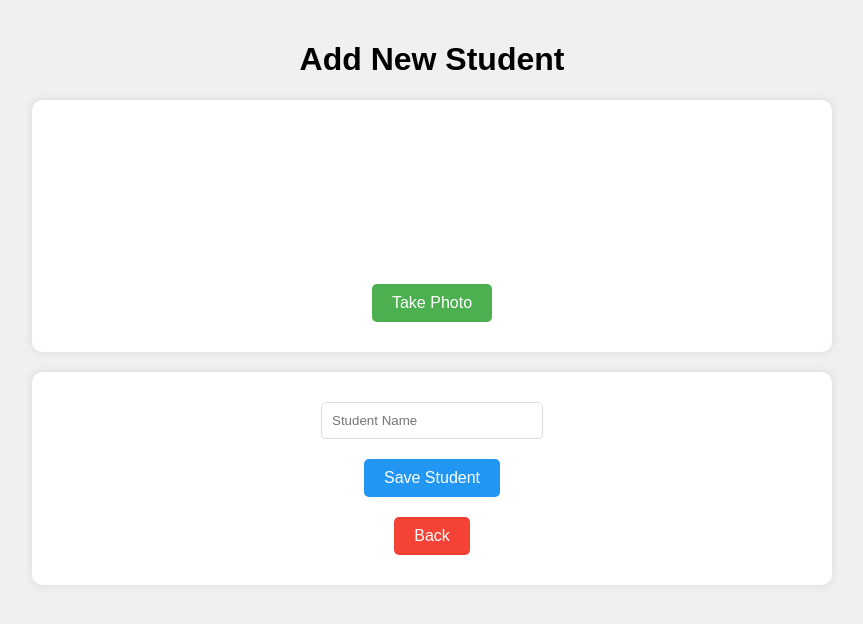
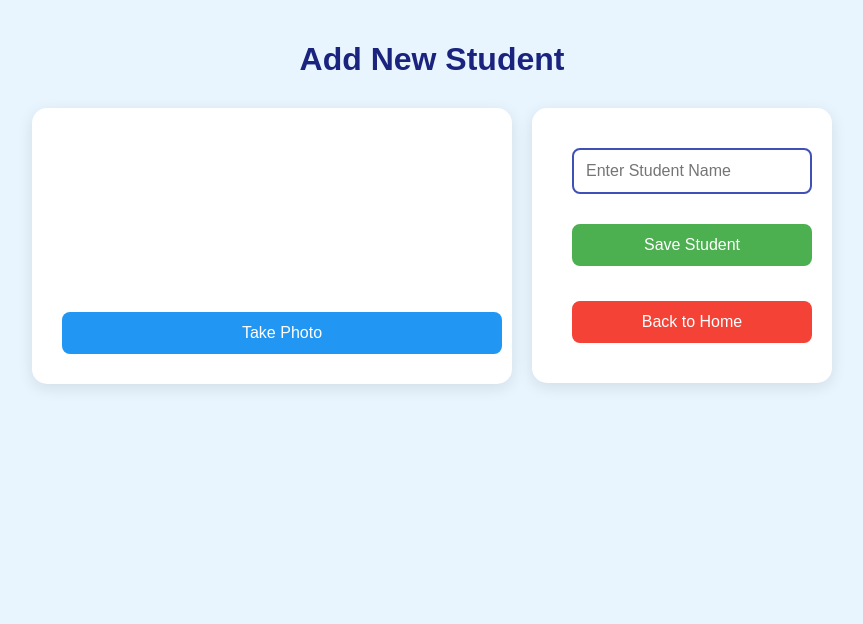
Before and after one commit to NikshitSaini/face-recognition-attendance, a Flask app: page /add_student in a window 1280 px wide. Shown: the top 624 px of the page, without its empty margins (208-1071 px from the left). Run offline with Flask 2, Linux system fonts and the light colour scheme.

Commit message:
Fixed Bugs and Improved UI

```diff
--- a/face.py
+++ b/face.py
@@ -103,7 +103,7 @@ def Attendance(name, class_section):
         with open(record_file, 'a') as f:
             current_time = time.strftime('%H:%M:%S')
             f.write(f"{name},{current_time},{class_section}\n")
-        send_attendance_email(record_file,class_section)
+        # Removed send_attendance_email call from here
 
 
 def send_attendance_email(record_file,class_section):
--- a/templates/add_student.html
+++ b/templates/add_student.html
@@ -7,83 +7,137 @@
             font-family: Arial, sans-serif;
             margin: 0;
             padding: 20px;
-            background-color: #f0f0f0;
+            background-color: #e8f5ff;  /* Light blue background */
         }
         .container {
             max-width: 800px;
             margin: 0 auto;
             text-align: center;
         }
+        h1 {
+            color: #1a237e;  /* Deep blue */
+            margin-bottom: 30px;
+        }
         .video-container {
             background-color: white;
             padding: 20px;
-            border-radius: 10px;
-            box-shadow: 0 0 10px rgba(0,0,0,0.1);
-            margin-bottom: 20px;
+            border-radius: 15px;
+            box-shadow: 0 4px 15px rgba(0,0,0,0.1);
+            margin-bottom: 0;  /* Remove bottom margin */
         }
         #video-feed {
             max-width: 100%;
             height: auto;
-        }
-        .form-container {
-            background-color: white;
-            padding: 20px;
             border-radius: 10px;
-            box-shadow: 0 0 10px rgba(0,0,0,0.1);
-        }
-        input[type="text"] {
-            padding: 10px;
-            margin: 10px;
-            width: 200px;
-            border: 1px solid #ddd;
-            border-radius: 5px;
-        }
-        .btn {
-            padding: 10px 20px;
-            margin: 10px;
-            border: none;
-            border-radius: 5px;
-            cursor: pointer;
-            font-size: 16px;
-        }
-        .capture-btn {
-            background-color: #4CAF50;
-            color: white;
-        }
-        .save-btn {
-            background-color: #2196F3;
-            color: white;
-        }
-        .back-btn {
-            background-color: #f44336;
-            color: white;
-            text-decoration: none;
-            display: inline-block;
         }
         #preview {
             max-width: 320px;
             margin: 10px auto;
             display: none;
+            border-radius: 10px;
+            box-shadow: 0 2px 10px rgba(0,0,0,0.1);
+        }
+        .form-container {
+            background-color: white;
+            padding: 30px;
+            border-radius: 15px;
+            box-shadow: 0 4px 15px rgba(0,0,0,0.1);
+            height: fit-content;
+            display: flex;
+            flex-direction: column;
+            gap: 15px;
+        }
+        input[type="text"] {
+            padding: 12px;
+            margin: 10px;
+            width: 100%;
+            box-sizing: border-box;
+            border: 2px solid #3f51b5;  /* Indigo */
+            border-radius: 8px;
+            font-size: 16px;
+            transition: all 0.3s ease;
+        }
+        input[type="text"]:focus {
+            outline: none;
+            border-color: #1976D2;  /* Darker blue */
+            box-shadow: 0 0 5px rgba(33,150,243,0.3);
+        }
+        .btn {
+            padding: 12px 30px;
+            margin: 10px;
+            width: 100%;
+            box-sizing: border-box;
+            border: none;
+            border-radius: 8px;
+            cursor: pointer;
+            font-size: 16px;
+            transition: all 0.3s ease;
+        }
+        .capture-btn {
+            background-color: #2196F3;  /* Bright blue */
+            color: white;
+        }
+        .capture-btn:hover {
+            background-color: #1976D2;  /* Darker blue */
+            transform: translateY(-2px);
+        }
+        .save-btn {
+            background-color: #4CAF50;  /* Vibrant green */
+            color: white;
+        }
+        .save-btn:hover {
+            background-color: #43A047;  /* Darker green */
+            transform: translateY(-2px);
+        }
+        .back-btn {
+            background-color: #f44336;  /* Vibrant red */
+            color: white;
+            text-decoration: none;
+            display: inline-block;
+        }
+        .back-btn:hover {
+            background-color: #d32f2f;  /* Darker red */
+            transform: translateY(-2px);
+        }
+        .button-container {
+            margin-top: 20px;
+        }
+
+        /* New styles for layout */
+        .main-container {
+            display: grid;
+            grid-template-columns: 1fr 300px;  /* Video feed | Form */
+            gap: 20px;
+            margin-top: 20px;
+        }
+
+        .controls-section {
+            display: flex;
+            flex-direction: column;
+            gap: 10px;
         }
     </style>
 </head>
 <body>
     <div class="container">
         <h1>Add New Student</h1>
+        <div class="main-container">
             <div class="video-container">
                 <video id="video-feed" autoplay></video>
                 <img id="preview" src="" alt="Preview">
-            <br>
+                <div class="button-container">
                     <button class="btn capture-btn" onclick="capturePhoto()">Take Photo</button>
                 </div>
+            </div>
+
             <div class="form-container">
-            <form id="student-form" action="{{ url_for('save_student') }}" method="post" enctype="multipart/form-data">
-                <input type="text" name="student_name" placeholder="Student Name" required>
+                <form id="student-form" action="{{ url_for('save_student') }}" method="post" enctype="multipart/form-data" class="controls-section">
+                    <input type="text" name="student_name" placeholder="Enter Student Name" required>
                     <input type="hidden" name="photo" id="photo-data">
-                <br>
                     <button type="submit" class="btn save-btn">Save Student</button>
                 </form>
-            <a href="{{ url_for('index') }}" class="btn back-btn">Back</a>
+                <a href="{{ url_for('index') }}" class="btn back-btn">Back to Home</a>
+            </div>
         </div>
     </div>
 
```
Also changed, not shown: templates/index.html (+16 -14 lines), templates/mark_attendance.html (+20 -13 lines). Lines whose indentation alone changed are shown as unchanged.
